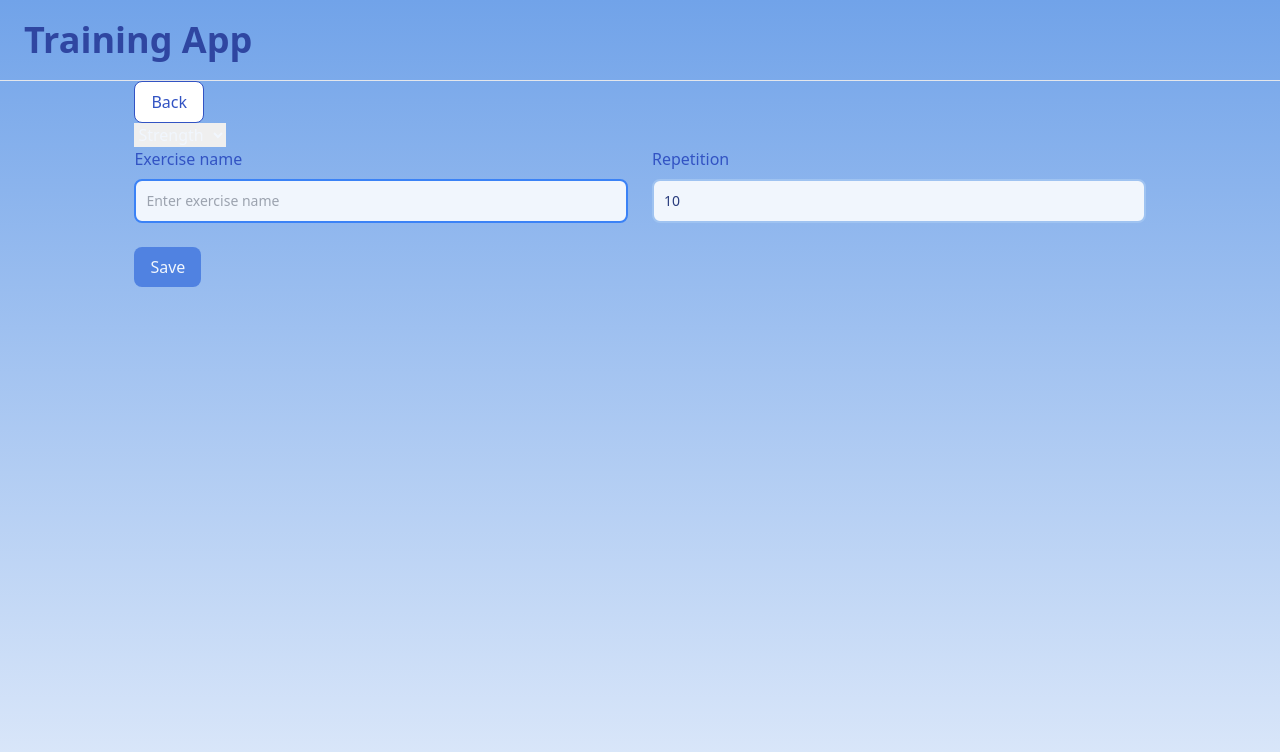
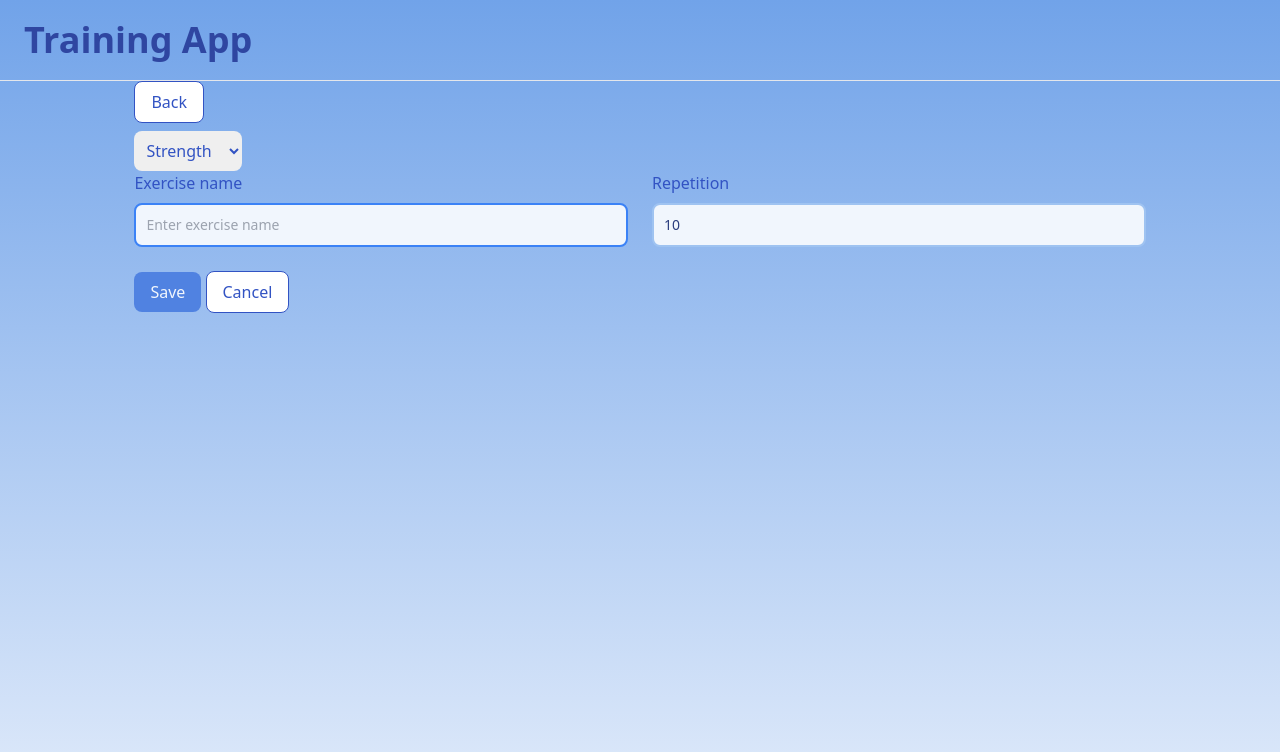
Before and after one commit to JolloDede/New-Training-App, a SvelteKit app: page /today/option/exercise in a window 1280 px wide. Shown: the top 752 px of the page. Built offline with nearby package versions, Linux system fonts and the light colour scheme.

Commit message:
refactor: Dropdown styling

```diff
--- a/src/components/SelectExerciseType.svelte
+++ b/src/components/SelectExerciseType.svelte
@@ -4,7 +4,7 @@
     export let SelectedType: ExerciseType;
 </script>
 
-<select bind:value={SelectedType}>
+<select bind:value={SelectedType} class="text-sapphire-700 p-2 rounded-lg">
     <!-- Enums Suck in Typescript -->
     <option value={ExerciseType.Strength}>
         {ExerciseType.Strength}
--- a/src/routes/today/option/exercise/+page@.svelte
+++ b/src/routes/today/option/exercise/+page@.svelte
@@ -25,7 +25,7 @@
 	<svelte:fragment slot="main">
 		<div class="m-auto w-4/5">
 			<SecondaryButton on:click={backCLickHandler}>Back</SecondaryButton>
-			<form on:submit={handleSubmit}>
+			<form on:submit={handleSubmit} class="mt-2">
 				<SelectExerciseType bind:SelectedType={exerciseType} />
 
 				<div class="grid gap-6 mb-6 md:grid-cols-2">
@@ -47,6 +47,7 @@
 					</div>
 					<div class="w-full">
 						<PrimaryButton>Save</PrimaryButton>
+						<SecondaryButton on:click={backCLickHandler}>Cancel</SecondaryButton>
 					</div>
 				</div>
 			</form>
```
Also changed, not shown: src/routes/today/+page.svelte (+0 -17 lines).
